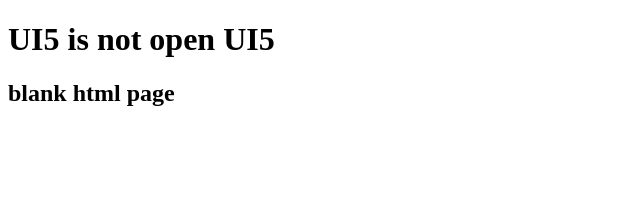
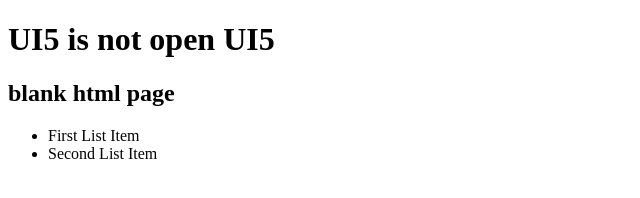
Before and after one commit to bhuvneshg21/0main_openSap_repo, a plain HTML site: page Index.html in a window 1280 px wide. Shown: the whole page, without its empty margins (0-640 px from the left). Drawn offline with Linux system fonts and the light colour scheme.

Commit message:
Second Commit

```diff
--- a/Index.html
+++ b/Index.html
@@ -7,5 +7,9 @@
     <body>
     <h1> UI5 is not open UI5</h1>
     <h2> blank html page</h2>
+    <ul>
+        <li>First List Item</li>
+        <li>Second List Item</li>
+    </ul>
     </body>
 </html>
```
